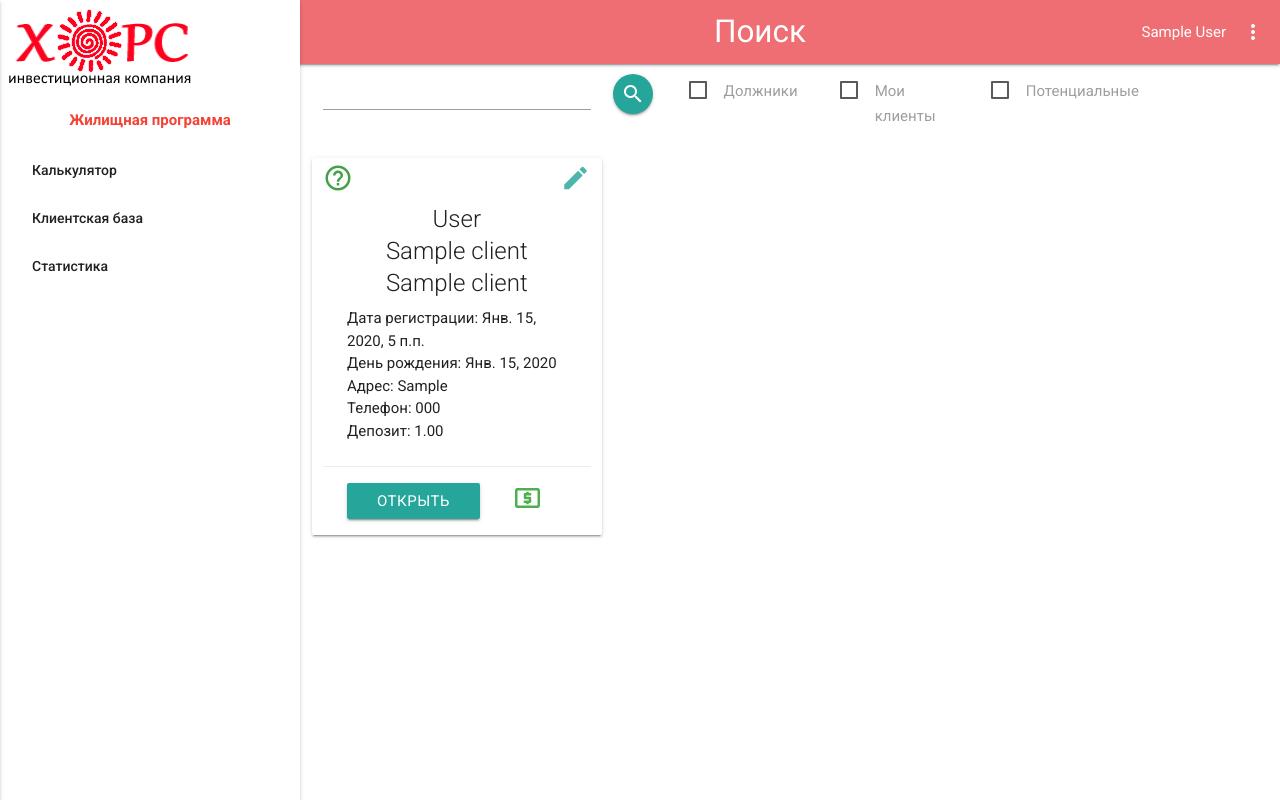
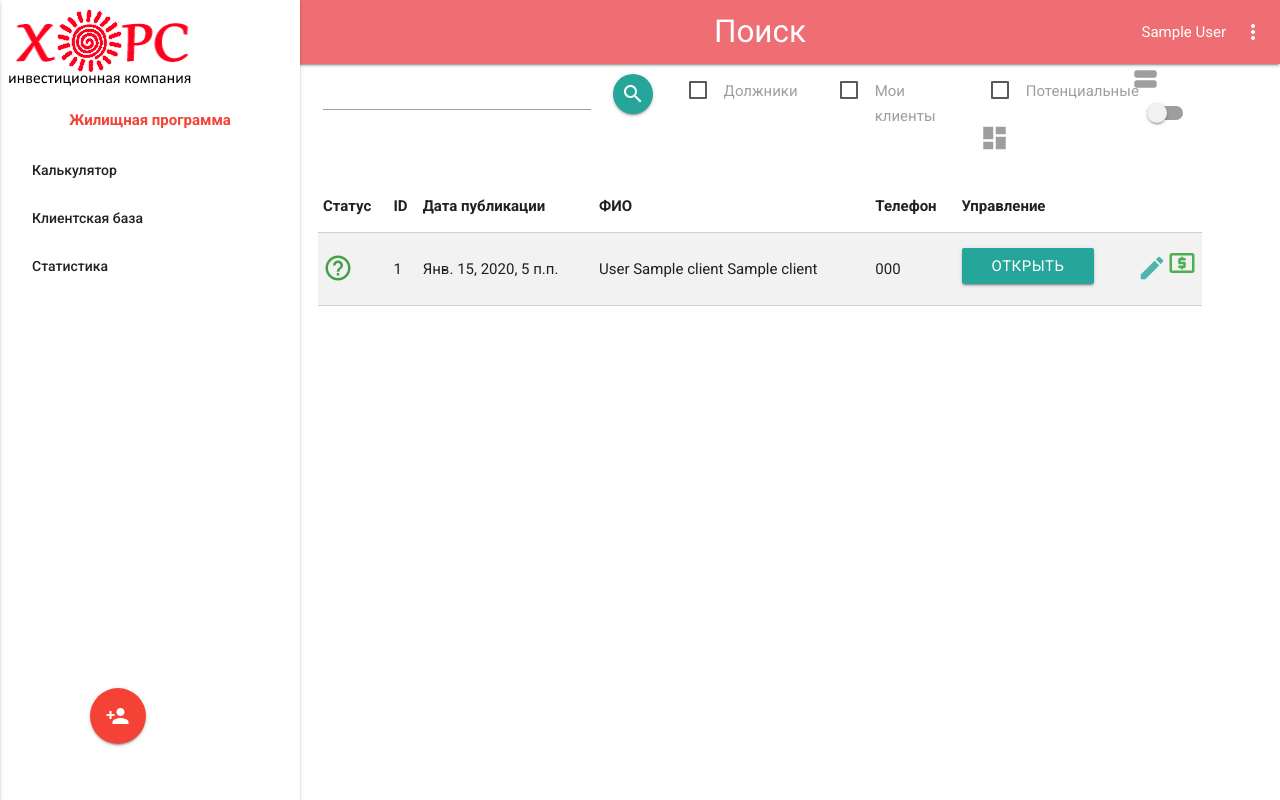
Before and after one commit to pinballwizard/horse, a Django app: page /search in a window 1280 px wide. Run offline with Django 3.2, Linux system fonts and the light colour scheme; a user stored in the database is signed in; tables that the repository leaves empty hold one stand-in row (values such as "Sample post"); some libraries are stand-ins or nearby versions.

Commit message:
add view change input

```diff
--- a/flatlease/models.py
+++ b/flatlease/models.py
@@ -28,11 +28,11 @@ relation_type_dict = (
 
 
 def photo_file_path(instance, filename):
-    return 'client_media/{1}_{0}/{2}'.format(instance.phone, instance.last_name, filename)
+    return 'client_media/{0}/{1}'.format(instance.id, filename)
 
 
 def content_file_path(instance, filename):
-    return 'client_media/{1}_{0}/{2}'.format(instance.owner.phone, instance.owner.last_name, filename)
+    return 'client_media/{0}/{1}'.format(instance.owner.id, filename)
 
 
 def managers():
@@ -69,7 +69,7 @@ class Client(Person):
     work_position = models.CharField("Должность", max_length=50, blank=True)
     salary = models.DecimalField("Заработная плата", max_digits=10, decimal_places=2, default=0)
     profit = models.DecimalField("Дополнительный доход", max_digits=10, decimal_places=2, default=0)
-    photo = models.ImageField("Фотография", upload_to=photo_file_path, blank=True)
+    photo = models.ImageField("Фотография", upload_to=photo_file_path, default="/static/flatlease/images/userPlaceholder.png")
     monthly_payment = models.DecimalField("Ежемесячный платеж", max_digits=10, decimal_places=2, default=0)
     comment = models.TextField("Дополнительный комментарий", max_length=500, blank=True)
 
--- a/flatlease/templates/flatlease/calculator.html
+++ b/flatlease/templates/flatlease/calculator.html
@@ -43,7 +43,7 @@
                     <a class="btn waves-effect waves-light white-text" href="{% url 'calculator' %}">
                         Сбросить
                     </a>
-                    <a class="btn-flat right teal-text" href="{% url 'addition' %}">
+                    <a class="btn-flat right teal-text" href="{% url 'update' %}">
                         Перейти к оформлению
                     </a>
                 </div>
--- a/flatlease/templates/flatlease/search.html
+++ b/flatlease/templates/flatlease/search.html
@@ -10,30 +10,49 @@
         <div class="row">
             <form action="{% url 'search' %}" role="form" method="get">
                 {{ form.non_field_errors }}
-                {% for field in form %}
-                    {% if forloop.first %}
                 <div class="col l4 m4 s10">
-                            {{ field }}
-                            {{ fields.errors }}
+                    {{ form.search }}
+                    {{ form.search.errors }}
                 </div>
                 <div class="col l1 m1 s2">
                     <button class="btn-floating waves-effect waves-light black-text tooltipped search-btn" data-tooltip="Искать" type="submit">
                         <i class="material-icons">search</i>
                     </button>
                 </div>
-                    {% else %}
                 <div class="col l2 m2 s12">
                     <p>
-                                {{ field }}
-                                {{ field.label_tag }}
-                                {{ field.errors }}
+                        {{ form.debtor }}
+                        {{ form.debtor.label_tag }}
+                        {{ form.debtor.errors }}
                     </p>
                 </div>
-                    {% endif %}
-                {% endfor %}
+                <div class="col l2 m2 s12">
+                    <p>
+                        {{ form.my_clients }}
+                        {{ form.my_clients.label_tag }}
+                        {{ form.my_clients.errors }}
+                    </p>
+                </div>
+                <div class="col l2 m2 s12">
+                    <p>
+                        {{ form.potential }}
+                        {{ form.potential.label_tag }}
+                        {{ form.potential.errors }}
+                    </p>
+                </div>
+                <!-- Switch -->
+                <div class="switch">
+                    <label>
+                        <i class="small material-icons">view_stream</i>
+                        {{ form.view }}
+                        <span class="lever"></span>
+                        <i class="small material-icons">dashboard</i>
+                    </label>
+                </div>
             </form>
         </div>
-        <div class="row">
+        {% if form.view.value %}
+        <div class="card_view row">
             {% for client in clients %}
                 <div class="card col s12 m6 l4">
                     <a class="tooltipped right teal-text text-lighten-2 top-icon" data-position="bottom" data-delay="50" data-tooltip="Редактировать профиль" href="{% url 'update' client.id %}">
@@ -75,32 +94,66 @@
                 </div>
             {% endfor %}
         </div>
+        {% else %}
+        <div class="table_view row">
+            <div class="table col l12">
+                <table class="bordered striped highlight">
+                    <thead>
+                    <tr>
+                        <th>Статус</th>
+                        <th data-field="id">ID</th>
+                        <th data-field="date">Дата публикации</th>
+                        <th data-field="name">ФИО</th>
+                        <th data-field="phone">Телефон</th>
+                        <th>Управление</th>
+                    </tr>
+                    </thead>
+                    <tbody>
+                    {% for client in clients %}
+                        <tr>
+                            <td>
+                                <!-- Задолженности и потенциальность-->
+                                {% if client.is_potential %}
+                                    <a class="tooltipped potential green-text text-darken-1 left top-icon" data-position="bottom" data-delay="50" data-tooltip="Потенциальный клиент">
+                                        <i class="material-icons small">help_outline</i>
+                                    </a>
+                                {% endif %}
+                                {% if client.debt %}
+                                    <a class="tooltipped warning yellow-text text-darken-3 left top-icon" data-position="bottom" data-delay="50" data-tooltip="Задолженность за 1 месяц">
+                                        <i class="material-icons small">warning</i>
+                                    </a>
+                                {% endif %}
+                                {% if client.debt %}
+                                    <a class="tooltipped debtor red-text text-darken-1 left top-icon" data-position="bottom" data-delay="50" data-tooltip="Задолженность за 2 или более месяцев">
+                                        <i class="material-icons small">error</i>
+                                    </a>
+                                {% endif %}
+                            </td>
+                            <td>{{ client.id }}</td>
+                            <td>{{ client.pub_date }}</td>
+                            <td>{{ client.last_name }} {{ client.name }} {{ client.second_name }}</td>
+                            <td>{{ client.phone }}</td>
+                            <td>
+                                <a class="btn white-text" href="{% url 'client_page' client.id %}">Открыть</a>
+                                <a class="tooltipped green-text right" data-position="bottom" data-delay="50" data-tooltip="Добавить платеж" href="{% url 'client_page' client.id %}#payments">
+                                    <i class="material-icons small" id="payment_{{ client.id }}">local_atm</i>
+                                </a>
+                                <a class="tooltipped right teal-text text-lighten-2 top-icon" data-position="bottom" data-delay="50" data-tooltip="Редактировать профиль" href="{% url 'update' client.id %}">
+                                    <i class="material-icons small" id="edit_{{ client.id }}">mode_edit</i>
+                                </a>
+                            </td>
+                        </tr>
+                    {% endfor %}
+                    </tbody>
+                </table>
+            </div>
+        </div>
+        {% endif %}
     </div>
 
     <!-- Кнопка вызова модального окна добавления нового клиента -->
     <a class="btn-floating btn-large waves-effect waves-light red add-client tooltipped modal-trigger"
-       data-position="top" data-delay="50" data-tooltip="Создать профиль клиента" href="#client-modal">
+       data-position="top" data-delay="50" data-tooltip="Создать профиль клиента" href="{% url 'update' %}">
         <i class="material-icons">person_add</i>
     </a>
-    <!-- Модальное окно добавления нового клиента -->
-
-{#    <div id="client-modal" class="modal modal-fixed-footer">#}
-{#        <form action="{% url 'update' client.id %}" role="form" method="post">#}
-{#            <div class="modal-content">#}
-{#                <h5>Создание клиентского профиля</h5>#}
-{#                {% csrf_token %}#}
-{#                {{ spouse_form.non_field_errors }}#}
-{#                {% for field in spouse_form %}#}
-{#                    <div class="fieldWrapper input-field">#}
-{#                        {{ field }}#}
-{#                        {{ field.label_tag }}#}
-{#                        {{ field.errors }}#}
-{#                    </div>#}
-{#                {% endfor %}#}
-{#            </div>#}
-{#            <div class="modal-footer">#}
-{#                <button class="btn waves-effect waves-light" type="submit">Сохранить</button>#}
-{#            </div>#}
-{#        </form>#}
-{#    </div>#}
 {% endblock body %}
--- a/flatlease/views.py
+++ b/flatlease/views.py
@@ -12,7 +12,6 @@ logger = logging.getLogger(__name__)
 
 
 class ClientAddForm(forms.ModelForm):
-    # id = forms.HiddenField()
     class Meta:
         model = Client
         fields = ['id', 'last_name', 'name', 'second_name', 'birthday', 'residence',
@@ -255,6 +254,8 @@ class SearchForm(forms.Form):
     my_clients.widget = forms.CheckboxInput()
     potential = forms.BooleanField(required=False, label_suffix='', label="Потенциальные")
     potential.widget = forms.CheckboxInput()
+    view = forms.BooleanField(required=False, label_suffix='', label="Вид")
+    view.widget = forms.CheckboxInput()
 
 
 class LoginForm(AuthenticationForm):
@@ -380,27 +381,31 @@ def add(request):
 
 @login_required
 def update(request, client_id=None):
-    data = {
-        'add_client_form': ClientAddForm(),
-    }
+
     if client_id is not None:
         try:
             client = Client.objects.get(pk=client_id)
         except Client.DoesNotExist:
             raise Http404("Клиентов с id = {0} не найдено".format(client_id))
-        data['add_client_form'] = ClientAddForm(instance=client)
-        data['client_id'] = client_id
     else:
         client = None
 
+    data = {
+        'client_id': client_id,
+        'add_client_form': ClientAddForm(instance=client),
+    }
+
     if request.method == 'POST':
-        print(request.POST)
+        if client is not None:
+            client = Client()
+            client.last_name = request.POST['last_name']
+            client.name = request.POST['name']
+            client.save()
         client_form = ClientAddForm(request.POST, request.FILES, instance=client)
         if client_form.is_valid():
             c = client_form.save(commit=False)
             c.manager = request.user
             c.save()
-            print(c.id)
             return redirect('client_page', c.id)
         else:
             data['add_client_form'] = client_form
--- a/horse/urls.py
+++ b/horse/urls.py
@@ -24,9 +24,8 @@ from django.conf import settings
 urlpatterns = [
     url(r'^admin/', include(admin.site.urls), name='admin'),
     url(r'^$', views.calculator, name='calculator'),
-    url(r'^addition$', views.add, name='addition'),
+    url(r'^addition$', views.update, name='update'),
     url(r'^update_id=(?P<client_id>\d+)$', views.update, name='update'),
-    url(r'^update_id$', views.update, name='update'),
     url(r'^client_id=(?P<client_id>\d+)$', views.client_page, name='client_page'),
     url(r'^test', views.test_page, name='test_page'),
     url(r'^search$', views.search, name='search'),
--- a/static/flatlease/script/main.js
+++ b/static/flatlease/script/main.js
@@ -54,6 +54,26 @@ $( document ).ready(function(){
         fullTable().animateTable()
     });
     $('.datepicker').pickadate({
+        monthsFull: ['January', 'February', 'March', 'April', 'May', 'June', 'July', 'August', 'September', 'October', 'Ноябрь', 'December'],
+        monthsShort: ['Jan', 'Feb', 'Mar', 'Apr', 'May', 'Jun', 'Jul', 'Aug', 'Sep', 'Oct', 'Ноя', 'Dec'],
+        weekdaysFull: ['Sunday', 'Monday', 'Tuesday', 'Wednesday', 'Thursday', 'Friday', 'Saturday'],
+        weekdaysShort: ['Sun', 'Mon', 'Tue', 'Wed', 'Thu', 'Fri', 'Sat'],
+
+        format: 'dd.mm.yyyy',
+
+        // First day of the week
+        firstDay: 'monday',
+
+        // Buttons
+        today: 'Сегодня',
+        clear: 'Очистить',
+        close: 'Закрыть',
+
+        // Accessibility labels
+        labelMonthNext: 'Следующий',
+        labelMonthPrev: 'Предыдущий',
+        labelMonthSelect: 'Выбрать месяц',
+        labelYearSelect: 'Выбрать год',
         selectMonths: true, // Creates a dropdown to control month
         selectYears: 1000 // Creates a dropdown of number years to control year
     });
--- a/static/flatlease/style/main.css
+++ b/static/flatlease/style/main.css
@@ -3,26 +3,33 @@ header,
 footer{
     padding-left: 240px;
 }
+
 @media only screen and (max-width : 992px) {
-    header, main, footer {
+    header,
+    main,
+    footer {
         padding-left: 0;  }
 }
+
 @media only screen and (min-width : 993px) {
     .container {
         width: 85%; }
 }
+
 @media only screen and (min-width: 601px){
     .row .col.m6,
     .row .col.l6{
         width: 49%;
         margin-left: 5px; }
 }
+
 @media only screen and (min-width: 993px){
     .row .col.l4,
     .row .col.m4 {
         width: 32%;
         margin-left: 5px;   }
 }
+
 .card .card-action a{
     margin-right: 0;
 }
@@ -30,6 +37,14 @@ footer{
 .top-icon{
     margin-top: 5px;
 }
+
 .search-btn{
     margin-top: 10px;
 }
+
+.add-client{
+    position: fixed;
+    bottom: 7%;
+    left: 7%;
+    z-index: 1000;
+}
```
Also changed, not shown: flatlease/static/flatlease/script/main.js (+6 -2 lines), flatlease/static/flatlease/images/userPlaceholder.png (added), media/client_media/14/IMG_20151106_152523.jpg (added), static/flatlease/images/userPlaceholder.png (added). Lines whose indentation alone changed are shown as unchanged.
